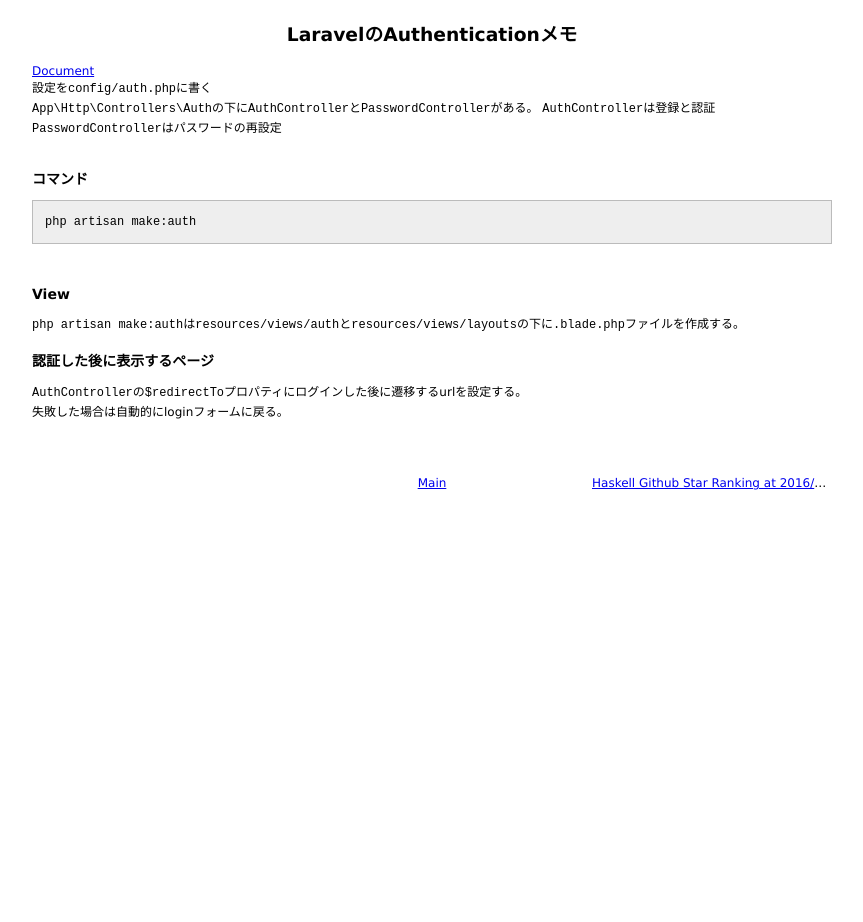
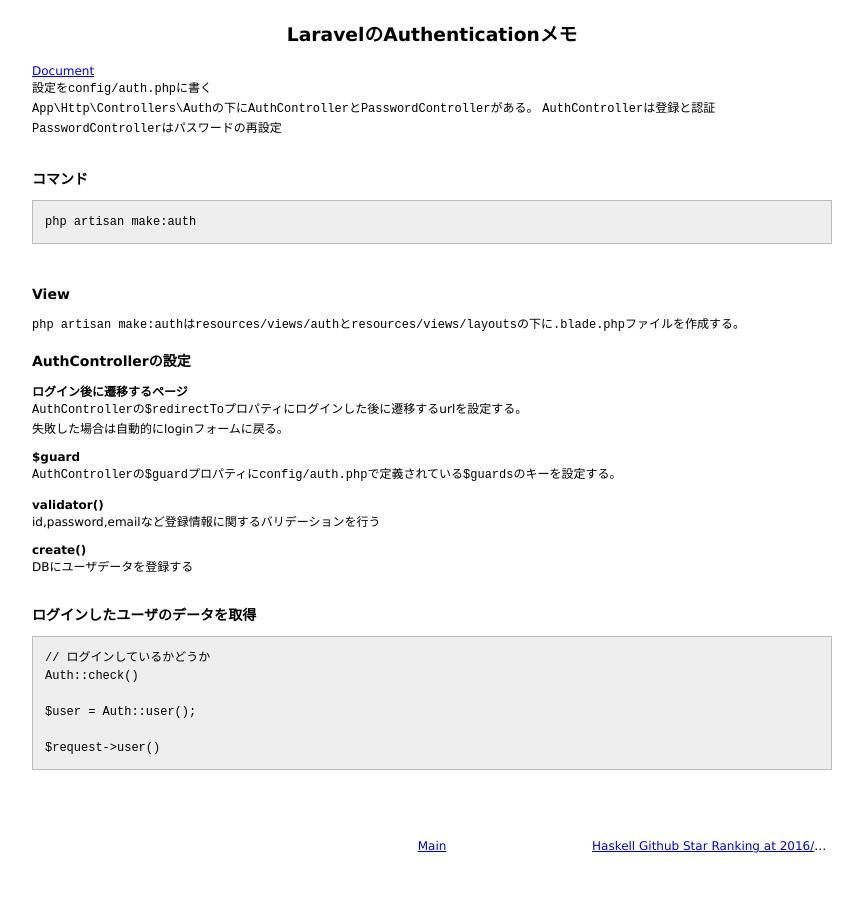
Before and after one commit to 38elements/38elements.github.com, a Jekyll site: the page built from _posts/2016-05-20-laravel-authentication.md, in a window 1280 px wide. Shown: the whole page, without its empty margins (208-1071 px from the left). Built offline with Jekyll 4.4.1, drawn with Linux system fonts in a browser that asks for light colours; before the commit the page ends 900 px from its top, so only the background shows below that.

Commit message:
Update 2016-05-20-laravel-authentication.md

````diff
--- a/_posts/2016-05-20-laravel-authentication.md
+++ b/_posts/2016-05-20-laravel-authentication.md
@@ -20,7 +20,29 @@ php artisan make:auth
 `php artisan make:auth`は`resources/views/auth`と`resources/views/layouts`の下に`.blade.php`ファイルを作成する。
 <br>
 
-### 認証した後に表示するページ
+### AuthControllerの設定
+**ログイン後に遷移するページ**
 `AuthController`の`$redirectTo`プロパティにログインした後に遷移するurlを設定する。
 失敗した場合は自動的にloginフォームに戻る。
 <br>
+**$guard**
+`AuthController`の`$guard`プロパティに`config/auth.php`で定義されている`$guards`のキーを設定する。
+<br>
+**validator()**
+id,password,emailなど登録情報に関するバリデーションを行う
+<br>
+**create()**
+DBにユーザデータを登録する
+<br>
+
+### ログインしたユーザのデータを取得
+
+```
+// ログインしているかどうか
+Auth::check()
+
+$user = Auth::user();
+
+$request->user()
+```
+<br>
````
